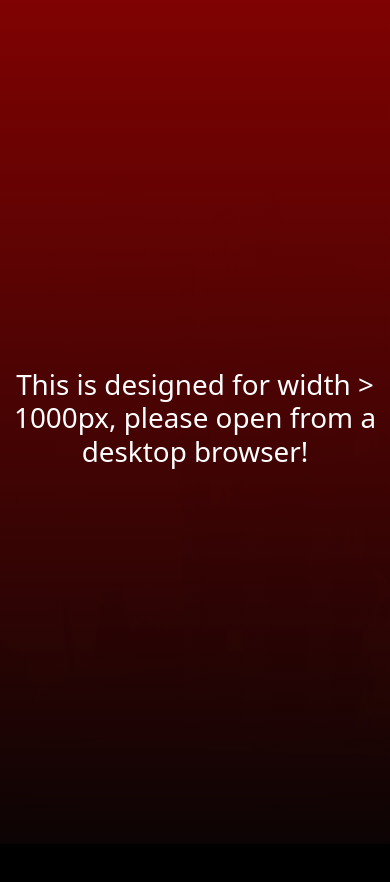
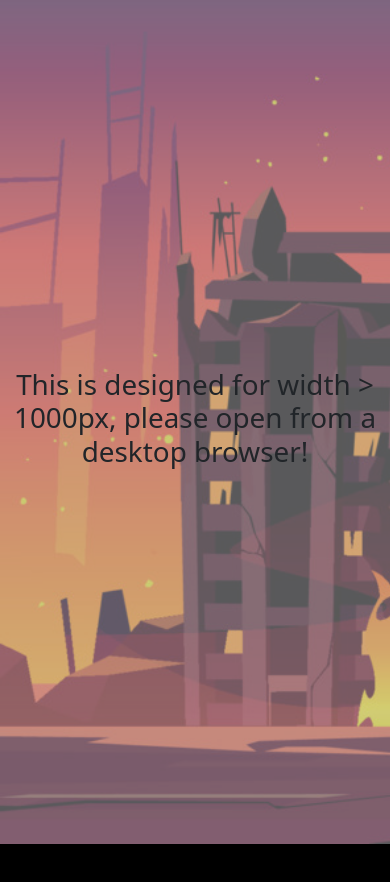
Before and after one commit to Thilina-Dilshan/Ninja-Assassin, a plain HTML site: page index.html in a window 390 px wide. Drawn offline with nearby package versions, Linux system fonts and the light colour scheme.

Commit message:
Update colors

```diff
--- a/css/style.css
+++ b/css/style.css
@@ -184,6 +184,7 @@ body {
 
 #not-full-screen > h3 {
     text-align: center;
+    z-index: 9999999;
 }
 
 
@@ -195,8 +196,7 @@ body {
     #not-support {
         visibility: visible;
         background-color: rgba(175, 175, 170, 0.51);
-        color: white;
-        background-image: linear-gradient(rgb(128, 2, 2), rgba(10, 2, 2, 0.98));
+        z-index: 9999999;
     }
 }
 
```
